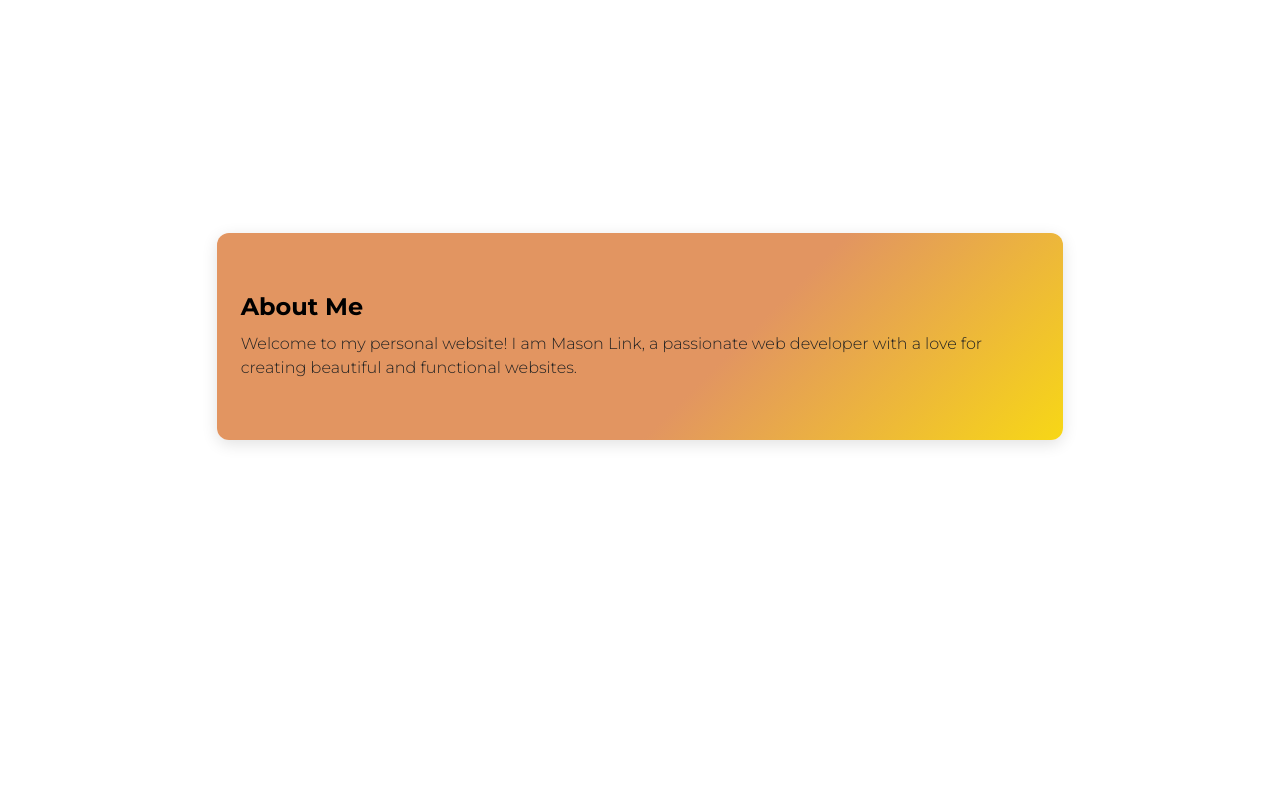
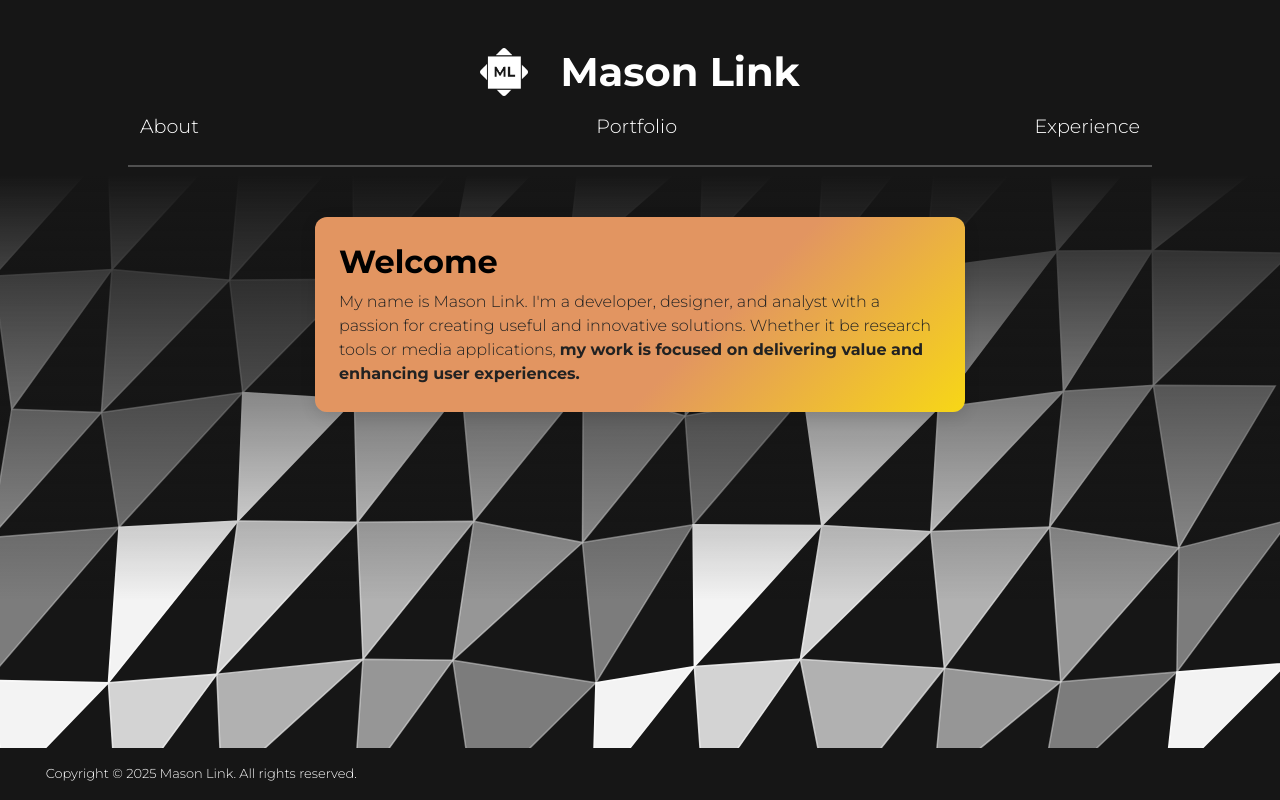
Before and after one commit to masonlink17-work/mason-link-personal-website, a plain HTML site: page html/home.html in a window 1280 px wide. Drawn offline with nearby package versions, Linux system fonts and the light colour scheme.

Commit message:
FinalTestCommit

```diff
--- a/css/home.css
+++ b/css/home.css
@@ -1,13 +1,15 @@
 body{
     margin:0px;
     padding: 0px;
+    background-color: #161616;
 }
+
 
 #wrap {
     display: grid;
     gap: 20px;
     grid-template-columns: repeat(6, 1fr);
-    background-color: #ffffff;
+    background-color: #161616;
 }
 
 /* Home Page Title */
@@ -19,6 +21,8 @@ body{
     margin-top: 20px;
     font-family: 'Montserrat', Arial, sans-serif;
     grid-column: 1/7;
+    margin-top: 1.5em;
+    margin-bottom: 0.5em;
 }
 
 #titleHome .title {
@@ -26,68 +30,146 @@ body{
     font-weight: 700;
 }
 
+#mlLogo {
+    height: 1.5em;
+    max-height: 2em;
+    width: auto;
+    object-fit: contain;
+    display: inline-block;
+    vertical-align: middle;
+}
+
 /* Navigation Bar */
 
 #homeNav {
-    grid-column: 1 / 7; /* Spans all 6 columns */
+    grid-column: 1 / 7;
     background-size: 140%;
     text-align: center;
     font-weight: 300;
+    padding-bottom: 0;
+    margin-bottom: 0;
+    width: 80%;           /* Match hr width */
+    margin-left: auto;    /* Center horizontally */
+    margin-right: auto;   /* Center horizontally */
 }
 
 #homeNavList {
-    display: grid; /* Use grid for precise positioning */
-    grid-template-columns: 1fr auto 1fr; /* Three columns: left, center, right */
-    align-items: center; /* Vertically align items */
-    justify-items: center; /* Horizontally center items in their grid cells */
+    display: flex;
+    justify-content: space-between;
+    align-items: center;
     list-style: none;
-    margin: 1em;
-    margin-left: 3em;
-    margin-right: 3em;
+    margin: 0;
+    padding: 0;
 }
 
 #homeNavList li:nth-child(1) {
     justify-self: start;
-    padding: 1em;
-
 }
 
 #homeNavList li:nth-child(2) {
     justify-self: center;
-    padding: 1em;
+    padding-left: 2.5em;
+}
+
+@media (max-width: 576px) {
+    #homeNavList {
+        flex-direction: column;
+        align-items: center;
+    }
+    #homeNavList li:nth-child(2) {
+        padding-left: 0 !important; /* Remove left padding for "Portfolio" */
+    }
 }
 
 #homeNavList li:nth-child(3) {
     justify-self: end;
-    padding: 1em;
 }
 
 #homeNav a {
     text-decoration: none;
+
     color: #ffffff;
     font-size: 1.2em;
     font-family: montserrat, sans-serif, Arial;
+}
+
+
+/* Line */
+
+hr {
+    border-top: 2px solid #ffffff;
+    width: 80%;
+    margin: 0 auto;
 }
 
 /* Home Content */
 
 #homeContent {
     grid-column: 2 / 6;
-    padding: 12px 24px; /* More padding for visibility */
+    justify-self: center;
+    padding: 2px 8px;
     background: linear-gradient(135deg, #e29561 60%, #f7d716 100%);
     color: #222;
     border-radius: 12px;
     font-family: 'Montserrat', Arial, sans-serif;
-    margin: 24px auto;
-    display: inline-block;
+    margin: 12px auto;
+    margin-top: 38pt;
+    display: block;
     text-align: left;
+    max-width: 650px;
     box-shadow: 0 4px 16px rgba(0,0,0,0.12);
-    max-width: 90vw;
 }
 
-#homeContent .section-title {
-    font-size: 1.5em;
+#aboutTitle {
+    text-decoration: none;
     color: #000000;
-    margin-bottom: 10px;
+    font-family: montserrat, sans-serif, Arial;
     font-weight: 700;
 }
+
+/* Remove ALL margin */
+
+#homeContent > * {
+    margin-top: 1.5em !important;
+    margin-bottom: 1.5em !important;
+    margin-left: 1em !important;
+    margin-right: 1em !important;
+}
+
+#homeNav, hr, #homeContent {
+    position: relative;
+    z-index: 1;
+}
+
+.fade-under-nav {
+    position: fixed;
+    top: 100px;
+    left: 0;
+    width: 100vw;
+    height: 500px;
+    pointer-events: none;
+    z-index: 0;
+    background: linear-gradient(to bottom, #161616 15%, rgba(22,22,22,0.0) 100%);
+}
+
+/* Footer */
+
+#footer {
+    position: fixed;
+    left: 0;
+    bottom: 0;
+    width: 100%; /* Use viewport width */
+    background-color: #161616;
+    color: #ffffff;
+    font-family: 'Montserrat', Arial, sans-serif;
+    text-align: left;
+    padding: 0.5em 2em;
+    z-index: 10;
+}
+
+#footer-text {
+    margin: 0;
+    padding: 0.5em;
+    font-size: 0.9em;
+    text-align: left;
+}
--- a/html/home.html
+++ b/html/home.html
@@ -18,11 +18,13 @@
 </head>
 <body>
     <div id="wrap" class="long">
-        <div id="titleHome" class="hero">
-            <h1 class="title">Mason Link</h1>
+        <div id="titleHome" class="d-flex align-items-center justify-content-center" style="gap: 1em;">
+            <img src="../images/1x/Asset 1.png" id="mlLogo" alt="Mason Link">
+            <h1 class="title mb-0">Mason Link</h1>
         </div>
+    </div>
 
-        <nav id="homeNav" class="container-fluid">
+    <nav id="homeNav" class="container-fluid">
             <ul id="homeNavList" class="d-flex flex-wrap justify-content-between align-items-center">
                 <li class="nav-item">
                     <a href="#about" class="nav-link">About</a>
@@ -34,13 +36,27 @@
                     <a href="#experience" class="nav-link">Experience</a>
                 </li>
             </ul>
-        </nav>
+    </nav>
 
-        <div id="homeContent" class="container">
+    <div>
+        <hr class="my-4">
+    </div>
+
+
+    <div id="homeContent" class="container">
             <section id="about" class="my-5">
-                <h2 class="section-title">About Me</h2>
-                <p>Welcome to my personal website! I am Mason Link, a passionate web developer with a love for creating beautiful and functional websites.</p>
+                <h2 id="aboutTitle" class="section-title">Welcome</h2>
+                <p>My name is Mason Link. I'm a developer, designer, and analyst with a passion for creating useful and innovative solutions. Whether it be research tools or media applications, <b>my work is focused on delivering value and enhancing user experiences.</b> </p>
             </section>
+    </div>
+
+    <div class="fade-under-nav"></div>
+
+    <div id="footer">
+        <div id="footer-text">
+            <span id="footer-text">Copyright &copy; 2025 Mason Link. All rights reserved.</span>
         </div>
+    </div>
+
 </body>
 </html>
--- a/js/scripts.js
+++ b/js/scripts.js
@@ -1,7 +1,7 @@
-// Fade in and pop effect for #homeContent on page load
 document.addEventListener("DOMContentLoaded", function() {
     const homeContent = document.getElementById("homeContent");
     if (homeContent) {
+        // Fade in and pop effect
         homeContent.style.opacity = 0;
         homeContent.style.transform = "scale(0.92) rotate(-2deg)";
         homeContent.style.transition = "opacity 1.2s cubic-bezier(.77,0,.18,1), transform 1.2s cubic-bezier(.77,0,.18,1)";
@@ -9,40 +9,145 @@ document.addEventListener("DOMContentLoaded", function() {
             homeContent.style.opacity = 1;
             homeContent.style.transform = "scale(1) rotate(0deg)";
         }, 200);
+
+        // Supercharged hover effect
+        homeContent.addEventListener("mouseenter", function() {
+            homeContent.style.transform = "scale(1.07) rotate(2deg)";
+            homeContent.style.animation = "shake 0.5s cubic-bezier(.36,.07,.19,.97) 1";
+        });
+        homeContent.addEventListener("mouseleave", function() {
+            homeContent.style.transform = "scale(1) rotate(0deg)";
+            homeContent.style.animation = "";
+        });
     }
 });
 
-// Supercharged hover effect: scale, rotate, rainbow border, glowing shadow, text color change, and shake
+document.addEventListener("DOMContentLoaded", function() {
     const homeContent = document.getElementById("homeContent");
     if (homeContent) {
+        // Fade in and pop effect
+        homeContent.style.opacity = 0;
+        homeContent.style.transform = "scale(0.92) rotate(-2deg)";
+        homeContent.style.transition = "opacity 1.2s cubic-bezier(.77,0,.18,1), transform 1.2s cubic-bezier(.77,0,.18,1)";
+        setTimeout(() => {
+            homeContent.style.opacity = 1;
+            homeContent.style.transform = "scale(1) rotate(0deg)";
+        }, 200);
+
+        // Supercharged hover effect
         homeContent.addEventListener("mouseenter", function() {
-        homeContent.style.boxShadow = "0 12px 48px 8px rgba(255,107,107,0.6), 0 0 0 10px #f7d71688";
             homeContent.style.transform = "scale(1.07) rotate(2deg)";
-        homeContent.style.border = "4px solid";
-        homeContent.style.borderImage = "linear-gradient(90deg, #ff6b6b, #f7d716, #6bffb8, #6b8cff, #b86bff) 1";
-        homeContent.style.background = "linear-gradient(135deg, #fffbe6 60%, #e29561 100%)";
-        homeContent.style.color = "#ff6b6b";
             homeContent.style.animation = "shake 0.5s cubic-bezier(.36,.07,.19,.97) 1";
         });
         homeContent.addEventListener("mouseleave", function() {
-        homeContent.style.boxShadow = "0 2px 8px rgba(0,0,0,0.07)";
             homeContent.style.transform = "scale(1) rotate(0deg)";
-        homeContent.style.border = "2px solid #ff6b6b";
-        homeContent.style.borderImage = "";
-        homeContent.style.background = "linear-gradient(135deg, #e29561 60%, #f7d716 100%)";
-        homeContent.style.color = "#222";
             homeContent.style.animation = "";
         });
     }
+});
 
-// Add keyframes for shake animation
-const style = document.createElement('style');
-style.innerHTML = `
-@keyframes shake {
-    10%, 90% { transform: scale(1.07) rotate(2deg) translateX(-1px); }
-    20%, 80% { transform: scale(1.07) rotate(2deg) translateX(2px); }
-    30%, 50%, 70% { transform: scale(1.07) rotate(2deg) translateX(-4px); }
-    40%, 60% { transform: scale(1.07) rotate(2deg) translateX(4px); }
+document.addEventListener("DOMContentLoaded", function() {
+    // Remove previous canvas if it exists
+    const oldCanvas = document.getElementById("bgCanvas");
+    if (oldCanvas) oldCanvas.remove();
+
+    // Create a canvas for animated polygon mesh
+    const canvas = document.createElement("canvas");
+    canvas.id = "bgCanvas";
+    canvas.style.position = "fixed";
+    canvas.style.top = "0";
+    canvas.style.left = "0";
+    canvas.style.width = "100vw";
+    canvas.style.height = "100vh";
+    canvas.style.zIndex = "-1";
+    canvas.style.pointerEvents = "none";
+    document.body.appendChild(canvas);
+
+    function resizeCanvas() {
+        canvas.width = window.innerWidth;
+        canvas.height = window.innerHeight;
     }
-`;
-document.head.appendChild(style);
+    resizeCanvas();
+    window.addEventListener("resize", resizeCanvas);
+
+    // Animated mesh points
+    const ctx = canvas.getContext("2d");
+    const points = [];
+    // Different shades of white
+    const colors = [
+        "rgba(255,255,255,0.95)",
+        "rgba(245,245,245,0.85)",
+        "rgba(230,230,230,0.75)",
+        "rgba(220,220,220,0.65)",
+        "rgba(210,210,210,0.55)"
+    ];
+    const meshRows = 7;
+    const meshCols = 12;
+    const spacingX = () => canvas.width / (meshCols - 1);
+    const spacingY = () => canvas.height / (meshRows - 1);
+
+    function initPoints() {
+        points.length = 0;
+        for (let y = 0; y < meshRows; y++) {
+            for (let x = 0; x < meshCols; x++) {
+                points.push({
+                    baseX: x * spacingX(),
+                    baseY: y * spacingY(),
+                    x: x * spacingX(),
+                    y: y * spacingY(),
+                    dx: (Math.random() - 0.5) * 0.7,
+                    dy: (Math.random() - 0.5) * 0.7,
+                    color: colors[(x + y) % colors.length]
+                });
+            }
+        }
+    }
+    initPoints();
+    window.addEventListener("resize", initPoints);
+
+    function animate() {
+        ctx.clearRect(0, 0, canvas.width, canvas.height);
+        // Animate points
+        points.forEach(p => {
+            p.x += p.dx * 0.5;
+            p.y += p.dy * 0.5;
+            // Softly return to base position
+            p.x += (p.baseX - p.x) * 0.01;
+            p.y += (p.baseY - p.y) * 0.01;
+        });
+        // Draw mesh
+        for (let y = 0; y < meshRows - 1; y++) {
+            for (let x = 0; x < meshCols - 1; x++) {
+                const idx = y * meshCols + x;
+                const p1 = points[idx];
+                const p2 = points[idx + 1];
+                const p3 = points[idx + meshCols];
+                ctx.beginPath();
+                ctx.moveTo(p1.x, p1.y);
+                ctx.lineTo(p2.x, p2.y);
+                ctx.lineTo(p3.x, p3.y);
+                ctx.closePath();
+                ctx.fillStyle = p1.color;
+                ctx.fill();
+                ctx.strokeStyle = p1.color;
+                ctx.lineWidth = 1.5;
+                ctx.stroke();
+            }
+        }
+        requestAnimationFrame(animate);
+    }
+    animate();
+});
+
+document.addEventListener("DOMContentLoaded", function() {
+    const titleHome = document.getElementById("titleHome");
+    if (titleHome) {
+        titleHome.style.opacity = 0;
+        titleHome.style.transform = "translateY(-20px)";
+        titleHome.style.transition = "opacity 1s ease, transform 1s ease";
+        setTimeout(() => {
+            titleHome.style.opacity = 1;
+            titleHome.style.transform = "translateY(0)";
+        }, 200);
+    }
+});
```
Also changed, not shown: images/1x/Artboard 1.png (added), images/1x/Asset 1.png (added). Lines whose indentation alone changed are shown as unchanged.
